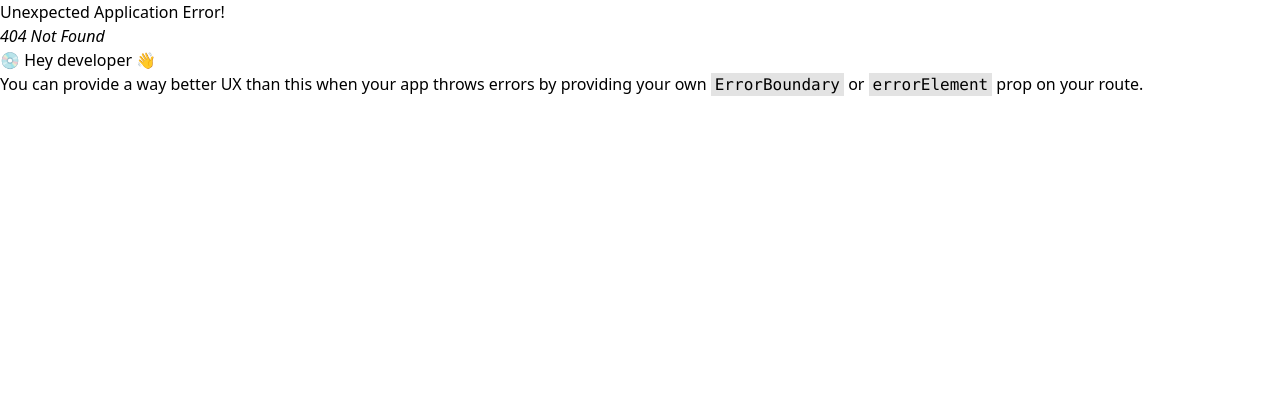
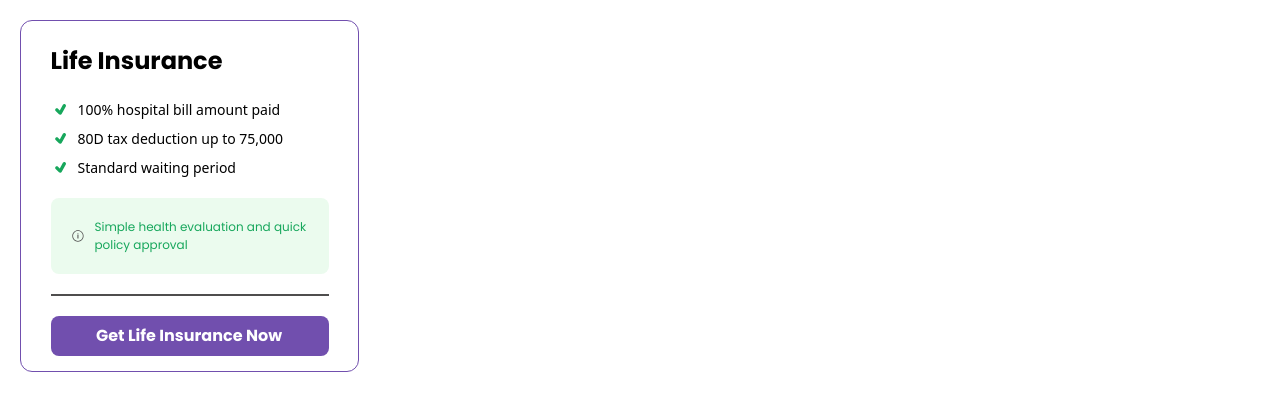
Before and after one commit to Shabazkhan1352/InsuraConnect, a React (Vite) app in the folder front-end/: page /product in a window 1280 px wide. Before the commit this address had no page. Shown: the top 410 px of the page. Built offline with nearby package versions, Linux system fonts and the light colour scheme; a web font is replaced by a local one.

Commit message:
product card

```diff
--- a/front-end/src/App.jsx
+++ b/front-end/src/App.jsx
@@ -5,6 +5,7 @@ import Signup from './components/Signup'
 import { useNavigate,createBrowserRouter,RouterProvider } from 'react-router-dom'
 import './App.css'
 import Dashbaord from './Dashbaord'
+import Product from './Product'
 
 function App() {
   const router = createBrowserRouter([
@@ -21,6 +22,10 @@ function App() {
     {
       path:"/userpanel",
       element:<Dashbaord/>
+    },
+    {
+      path:"/product",
+      element:<Product/>
     }
   ])
 
--- /dev/null
+++ b/front-end/src/Product.jsx
@@ -0,0 +1,13 @@
+import React from 'react'
+import ProductCard from './components/ProductCard'
+
+const Product = () => {
+  return (
+    <div>
+        <ProductCard/>
+
+    </div>
+  )
+}
+
+export default Product
--- /dev/null
+++ b/front-end/src/components/ProductCard.jsx
@@ -0,0 +1,61 @@
+import React from 'react'
+import { TiTick } from "react-icons/ti";
+import { IoIosInformationCircleOutline } from "react-icons/io";
+
+
+
+
+const ProductCard = () => {
+    return (
+        <div className='h-[352px] '>
+            <div className=' p-[20px] flex justify-center m-[30px] mt-[20px] ml-[20px] items-center w-[339px] h-full border-[1px] border-[#714FAE] rounded-[12px]'>
+                <div className='flex flex-col gap-[20px] w-[278px] h-[307px] '>
+                    <h1 className='text-[24px] poppins-bold'>Life Insurance</h1>
+                    <div className='w-full flex flex-col gap-[8px]'>
+
+                            <p className='text-[14px] poppins-[regular] flex items-center gap-[7px] '><TiTick className='text-[#17A75C] text-[20px]' />
+                            100% hospital bill amount paid</p>
+
+
+                            <p className='text-[14px] poppins-[regular] flex items-center  gap-[7px]'> <TiTick className='text-[#17A75C] text-[20px]'  />
+                            80D tax deduction up to 75,000</p>
+
+
+                            <p className='text-[14px] poppins-[regular] flex items-center  gap-[7px]'> <TiTick className='text-[#17A75C] text-[20px]' />
+                            Standard waiting period</p>
+
+
+
+
+
+                    </div>
+
+                    <div className='w-full p-[20px] bg-[#EBFBEE] text-[#17A75C] rounded-[8px]'>
+                        <p className='text-[12px] poppins-regular flex items-center gap-[10px]'> <IoIosInformationCircleOutline className='text-[20px]  text-[#4f4e4e]' />
+                        Simple health evaluation and quick
+                        policy approval</p>
+                    </div>
+
+                    <div className=' w-full border-[1px] border-[#4f4e4e]'></div>
+
+                    <div className='rounded-[8px] bg-[#714FAE] text-[#FFFFFF]'>
+                    <button className='w-[277px] h-[40px] cursor-pointer text-[16px] poppins-bold '>Get Life Insurance Now</button>
+                    </div>
+
+
+
+
+
+                </div>
+
+
+
+
+
+            </div>
+
+        </div>
+    )
+}
+
+export default ProductCard
```
Also changed, not shown: 1 other file (tests, documents, lock files or other folders).
